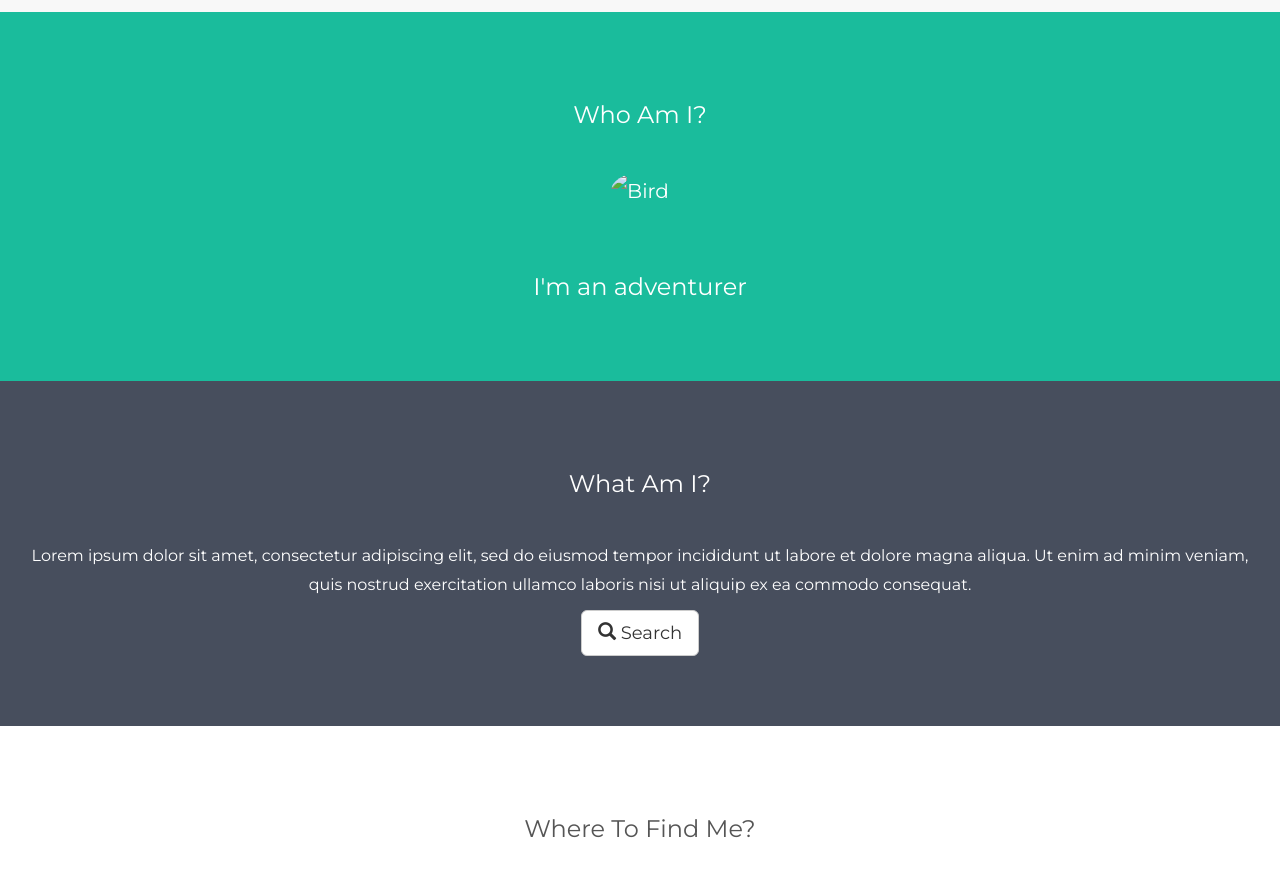
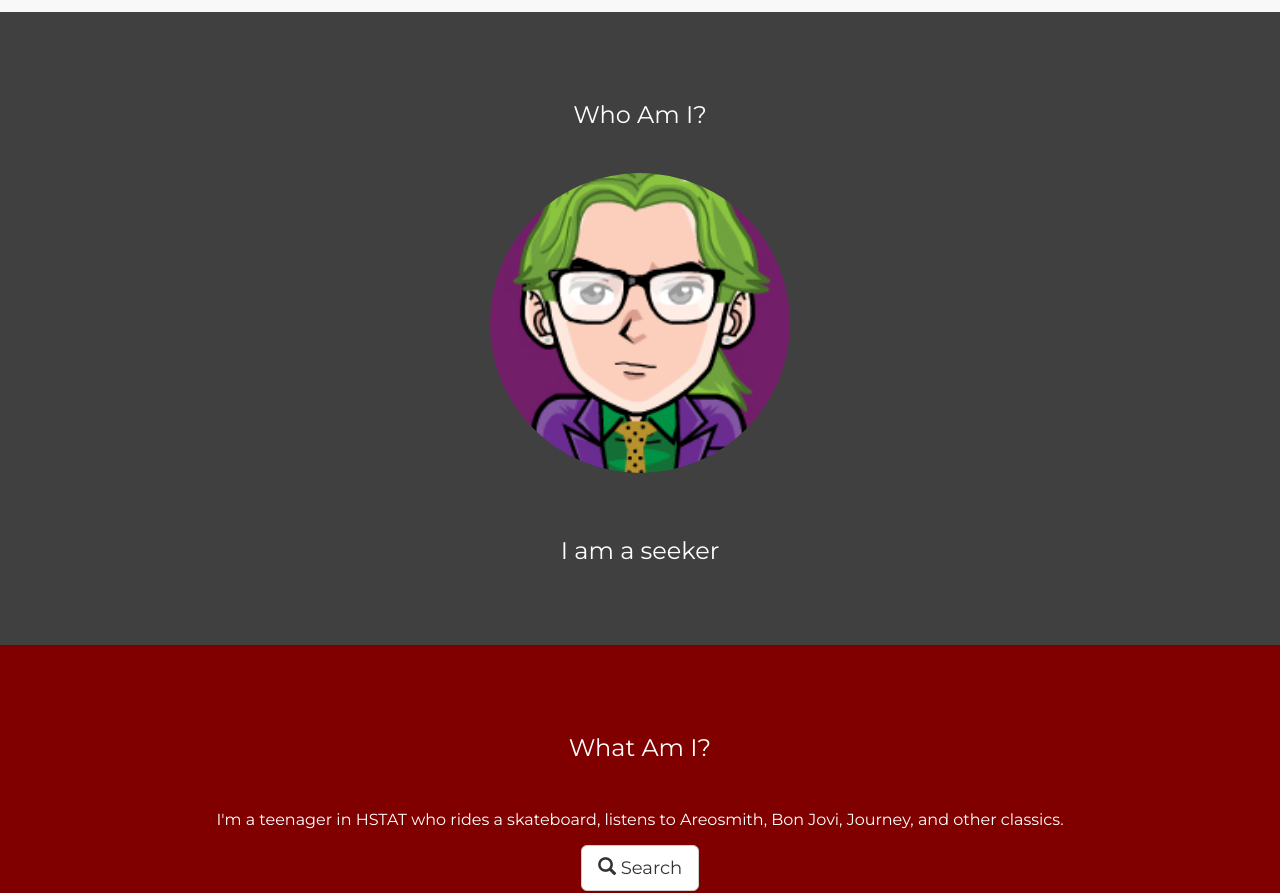
Before and after one commit to enriquev8884/enriquev8884.github.io, a plain HTML site: page index.html in a window 1280 px wide. Shown: the part 68-961 px from the top of the page. Drawn offline with nearby package versions, Linux system fonts and the light colour scheme.

Commit message:
Testing the waters

```diff
--- a/index.html
+++ b/index.html
@@ -18,15 +18,15 @@
   p {font-size: 16px;}
   .margin {margin-bottom: 45px;}
   .bg-1 {
-      background-color: #1abc9c; /* Green */
+      background-color: #404040; /* Black */
       color: #ffffff;
   }
   .bg-2 {
-      background-color: #474e5d; /* Dark Blue */
+      background-color: #800000; /* Purple */
       color: #ffffff;
   }
   .bg-3 {
-      background-color: #ffffff; /* White */
+      background-color: #04040; /* White */
       color: #555555;
   }
   .bg-4 {
@@ -77,14 +77,14 @@
 <!-- First Container -->
 <div class="container-fluid bg-1 text-center">
   <h3 class="margin">Who Am I?</h3>
-  <img src="bird.jpg" class="img-responsive img-circle margin" style="display:inline" alt="Bird" width="350" height="350">
-  <h3>I'm an adventurer</h3>
+  <img src="pi.png" class="img-responsive img-circle margin" style="display:inline" alt="Bird" width="300" height="350">
+  <h3>I am a seeker</h3>
 </div>
 
 <!-- Second Container -->
 <div class="container-fluid bg-2 text-center">
   <h3 class="margin">What Am I?</h3>
-  <p>Lorem ipsum dolor sit amet, consectetur adipiscing elit, sed do eiusmod tempor incididunt ut labore et dolore magna aliqua. Ut enim ad minim veniam, quis nostrud exercitation ullamco laboris nisi ut aliquip ex ea commodo consequat. </p>
+  <p>I'm a teenager in HSTAT who rides a skateboard, listens to Areosmith, Bon Jovi, Journey, and other classics.</p>
   <a href="#" class="btn btn-default btn-lg">
     <span class="glyphicon glyphicon-search"></span> Search
   </a>
@@ -92,7 +92,7 @@
 
 <!-- Third Container (Grid) -->
 <div class="container-fluid bg-3 text-center">
-  <h3 class="margin">Where To Find Me?</h3><br>
+  <h3 class="margin">F</h3><br>
   <div class="row">
     <div class="col-sm-4">
       <p>Lorem ipsum dolor sit amet, consectetur adipisicing elit, sed do eiusmod tempor incididunt ut labore et dolore magna aliqua.</p>
```
Also changed, not shown: pi.png (added).
